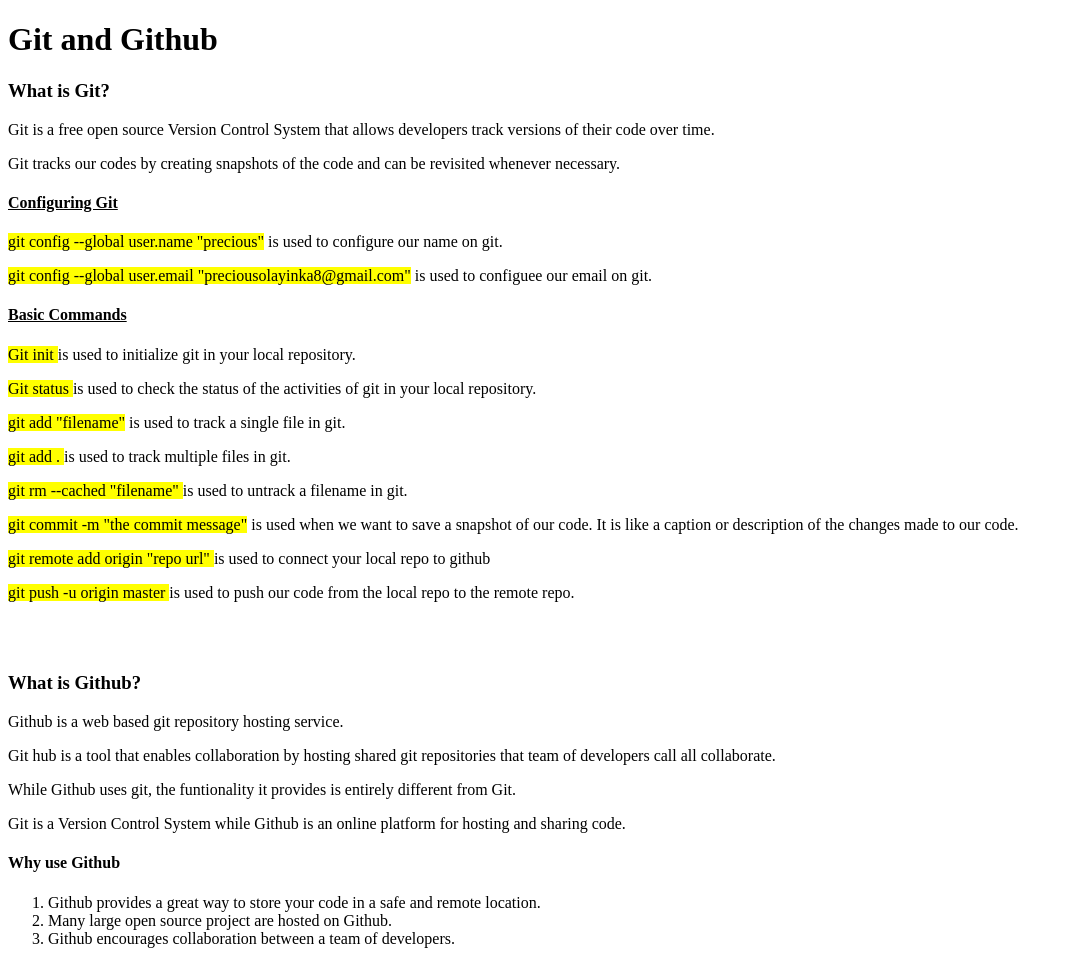
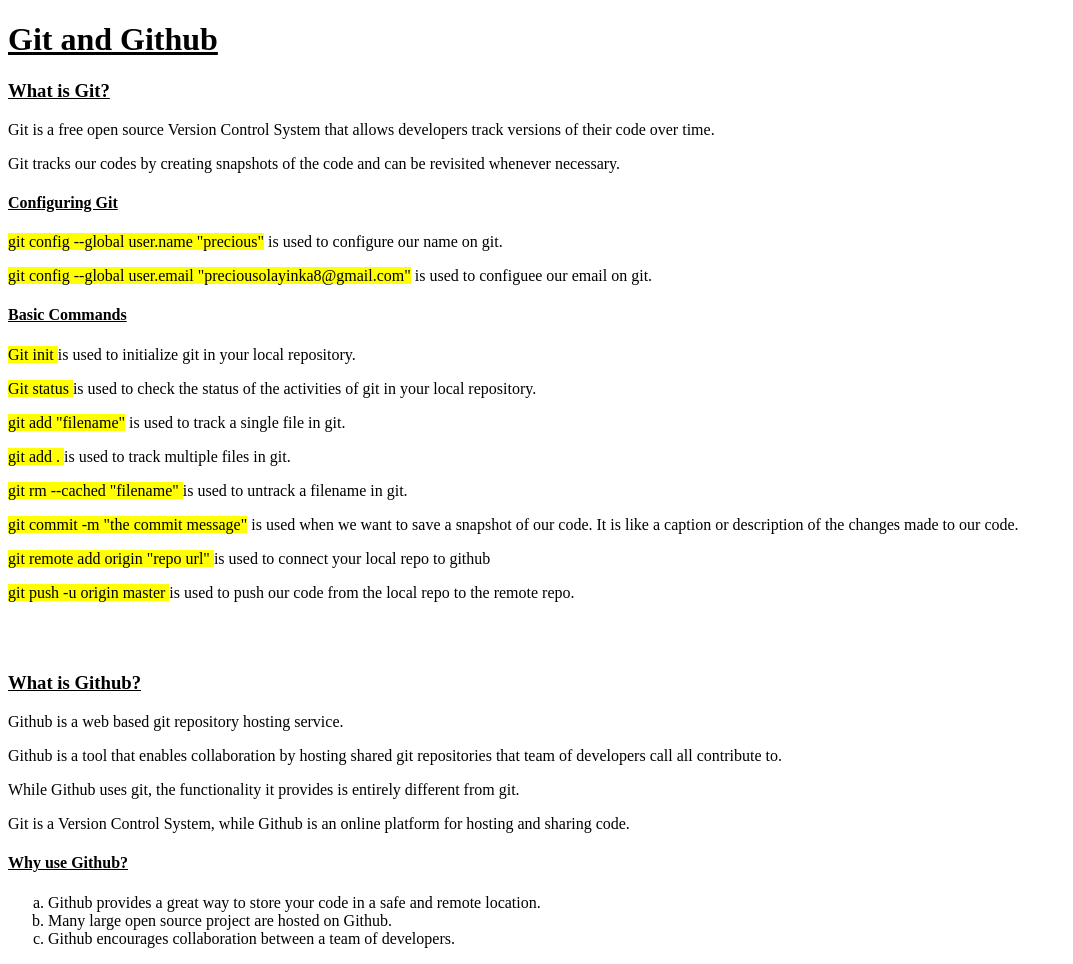
Before and after one commit to Presho1/Second-trial, a plain HTML site: page index.html in a window 1280 px wide. Shown: the whole page, without its empty margins (0-1073 px from the left). Drawn offline with Linux system fonts and the light colour scheme.

Commit message:
Corrected so typo erros

```diff
--- a/index.html
+++ b/index.html
@@ -8,8 +8,8 @@
     <title>My second Trial</title>
 </head>
 <body>
-    <h1> Git and Github</h1>
-    <h3> What is Git? </h3>
+    <h1> <u> Git and Github </u> </h1>
+    <h3> <u> What is Git? </u> </h3>
     <p> Git is a free open source Version Control System that allows developers track versions of their code over time. </p>
     <p> Git tracks our codes by creating snapshots of the code and can be revisited whenever necessary. </p>
 
@@ -29,14 +29,14 @@
 
     <br>
     <br>
-    <h3> What is Github? </h3>
+    <h3> <u> What is Github? </u> </h3>
     <p> Github is a web based git repository hosting service. </p>
-    <p> Git hub is a tool that enables collaboration by hosting shared git repositories that team of developers call all collaborate. </p>
-    <p> While Github uses git, the funtionality it provides is entirely different from Git. </p>
-    <p> Git is a Version Control System while Github is an online platform for hosting and sharing code. </p>
+    <p> Github is a tool that enables collaboration by hosting shared git repositories that team of developers call all contribute to. </p>
+    <p> While Github uses git, the functionality it provides is entirely different from git. </p>
+    <p> Git is a Version Control System, while Github is an online platform for hosting and sharing code. </p>
 
-    <h4> Why use Github</h4>
-    <ol>
+    <h4> <u> Why use Github? </u> </h4>
+    <ol type="a">
         <li> Github provides a great way to store your code in a safe and remote location. </li>
         <li> Many large open source project are hosted on Github. </li>
         <li> Github encourages collaboration between a team of developers. </li>
```
